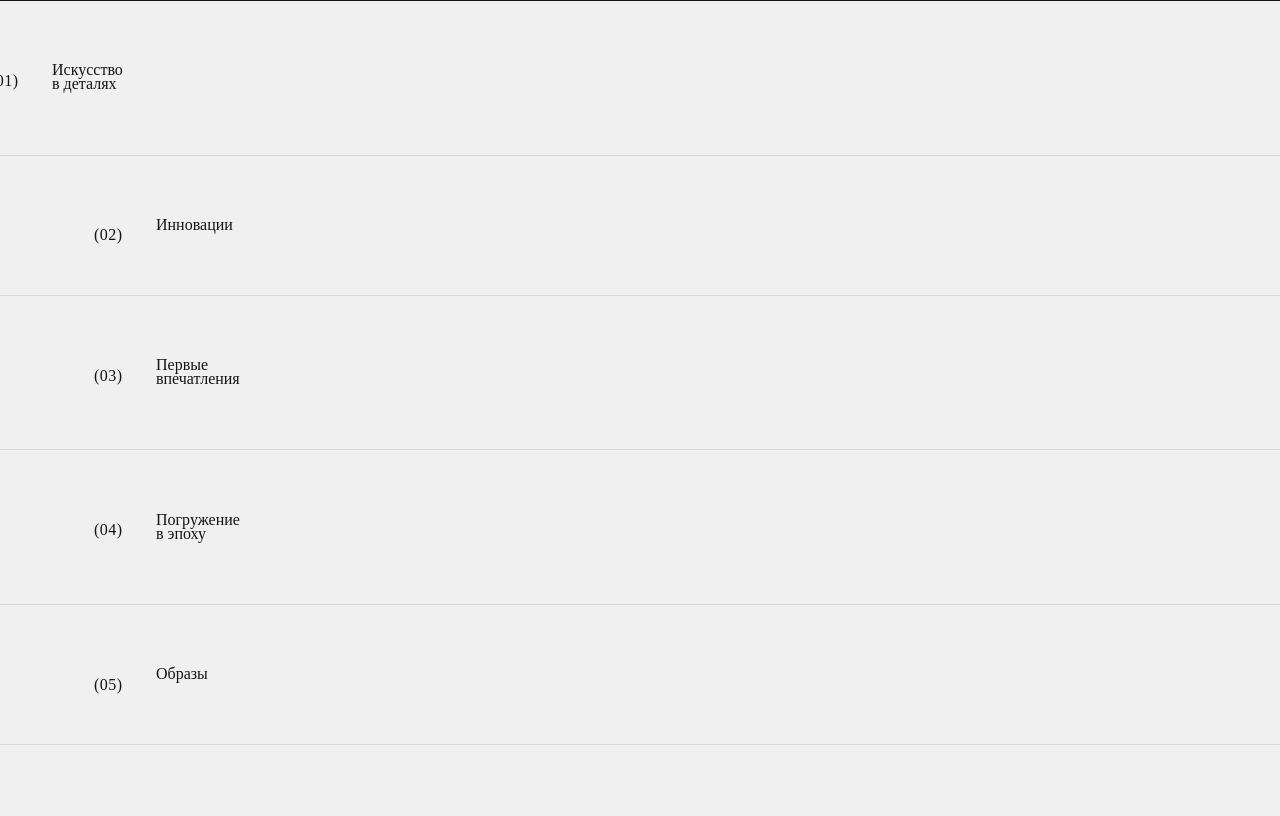
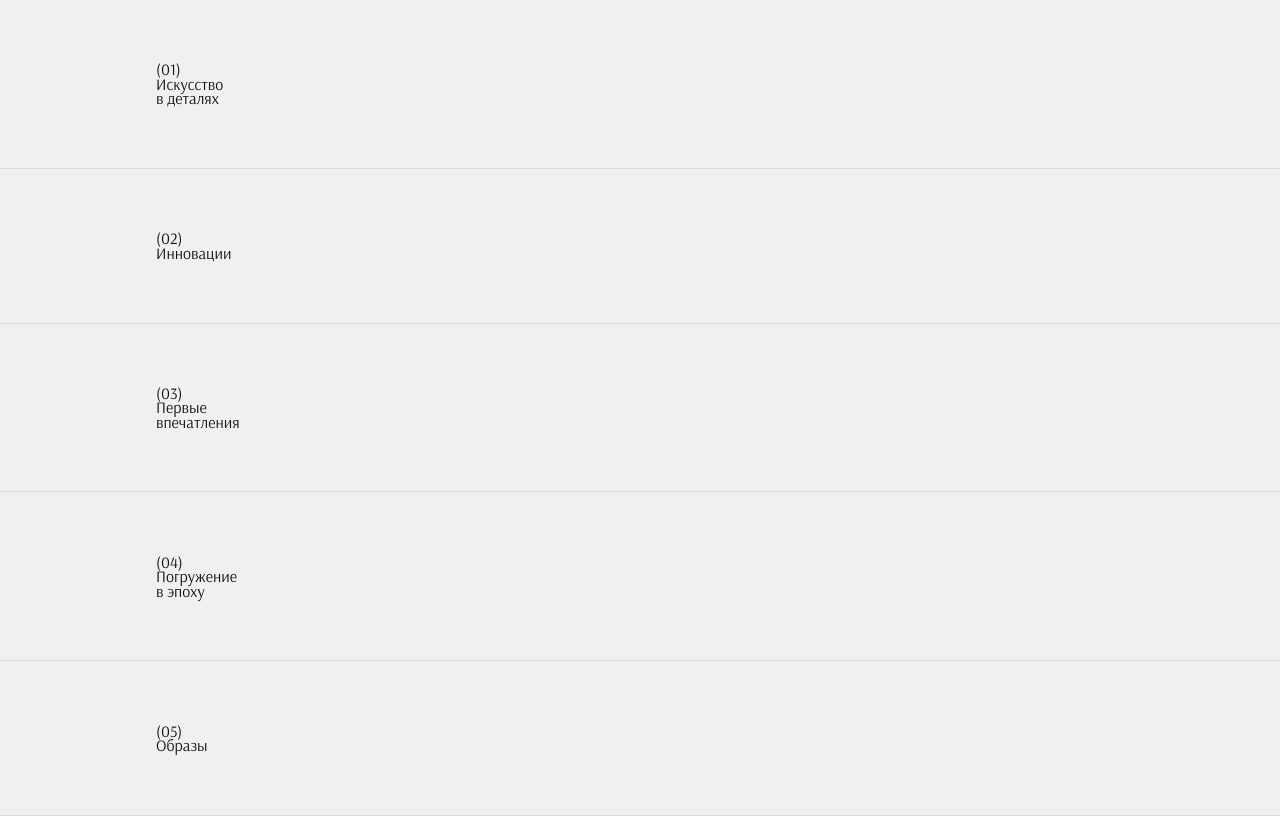
Before and after one commit to WASPSHINE/parallax, a plain HTML site: page index.html in a window 1280 px wide. Drawn offline with Linux system fonts and the light colour scheme.

Commit message:
Реструктуризация index.htm

```diff
--- a/css/main.css
+++ b/css/main.css
@@ -6,20 +6,17 @@
 :root {
     --black: #141414;
     --index: calc(1vw + 1vh);
-    --transition: 1.25s cubic-bezier(.2, .5, 0, 1);
-    --transition-cursor: 2s cubic-bezier(.05, .5, 0, 1);
 }
 @font-face {
     font-family: arsenal_f;
     src: url(../fonts/arsenal-regular.woff2);
 }
-body {
+body{
     background-color: #f0f0f0;
 }
-.magic-list {
-    font-family: arsenal_f, sans-serif;
-    font-style: calc(var(--index) * 2.75);
-    padding: calc(var(--index) * 2.75);
+.magic__list {
+    font-family: arsenal_f, SansSerif;
+    font-style: calc(var(--index) * 2,75);
 }
 .magic-list__item {
     /*cursor: none;*/
@@ -27,45 +24,20 @@ body {
     text-decoration: none;
     display: block;
     line-height: .9;
-    padding: calc(var(--index) * 3) calc(var(--index) *7.5);
+    padding: calc(var(--index) * 3) calc(var(--index) * 7.5);
     border-bottom: 1px solid rgb(0 0 0 / .09);
     counter-increment: my-counter;
 }
-.magic-list__item:first-child {
-    border-top: 1.5px solid var(--black);
-}
 .magic-list__header {
     width: min-content;
-    will-change: transform;
+    /*transition: transform var(--transition);*/
+    /*will-change: transform;*/
+}
+.magic-list__item::before {
+    content: '(0' counter(my-counter) ')';
 }
 
-.magic-list__header {
-    width: min-content;
-    transition: transform var(--transition);
-    will-change: transform;
-}
-
-.magic-list__item::before {
-    content: '(0' counter(my-counter) ')';
-    position: absolute;
-    font-style: calc(var(--index) * .95);
-    margin-left: calc(var(--index) * -3);
-    margin-top: calc(var(--index) / 2);
-    letter-spacing: .5px;
-    transition: transform var(--transition);
-    transition-delay: .025s;
-    will-change: transform;
-}
-.magic-list__item:hover .magic-list__header,
-.magic-list__item:hover::before {
-    transform: translate3d(calc(var(--index) * -5), 0, 0);
-}
-.cursor {
-    --width: calc(var(--index) * 22);
-    --height: calc(var(--index) * 14);
-    position: fixed;
-    width: var(--width);
-    height: 0;
-    top: calc(var(--height) * -.5);
-    left: calc(var(--width) * -.5);
-}
+/*.cursor {*/
+/*    --width: calc(var(--index) * 22);*/
+/*    --height: calc(var(--index) * 14);*/
+/*}*/
--- a/index.html
+++ b/index.html
@@ -5,15 +5,17 @@
     <meta name="viewport"
           content="width=device-width, user-scalable=no, initial-scale=1.0, maximum-scale=1.0, minimum-scale=1.0">
     <meta http-equiv="X-UA-Compatible" content="ie=edge">
-    <title>document</title>
+
     <link rel="stylesheet" href="css/main.css">
     <script src="js/app.js" defer></script>
+
 </head>
 <body>
 
-<!--a.magic-list__item*5>div.magic-list__header+div.cursor>div.cursor__image[style= "background-image: url(img/$.jpg)"]-->
+<!--a.magic-list__item*5>div.magic-list__header+div.cursor>div.cursor__image[style="background-image: url(img/$.jpg)"]-->
 
-<a href="#" class="magic-list__item">
+<div class="magic__list">
+    <a href="#" class="magic-list__item">
     <div class="magic-list__header">Искусство в деталях</div>
     <div class="cursor">
         <div class="cursor__image" style="background-image: url(img/1.jpg)"></div>
@@ -39,5 +41,6 @@
         <div class="cursor__image" style="background-image: url(img/5.jpg)"></div>
     </div>
 </a>
+</div>
 </body>
 </html>
--- a/js/app.js
+++ b/js/app.js
@@ -0,0 +1,5 @@
+// document.querySelectorAll('.cursor').forEach(node => {
+//     document.addEventListener('mousemove', e => {
+//         node.style.cssText = `--move-x ${e.clientX}px; --move-y ${e.clientY}px;`
+//     })
+// })
```
